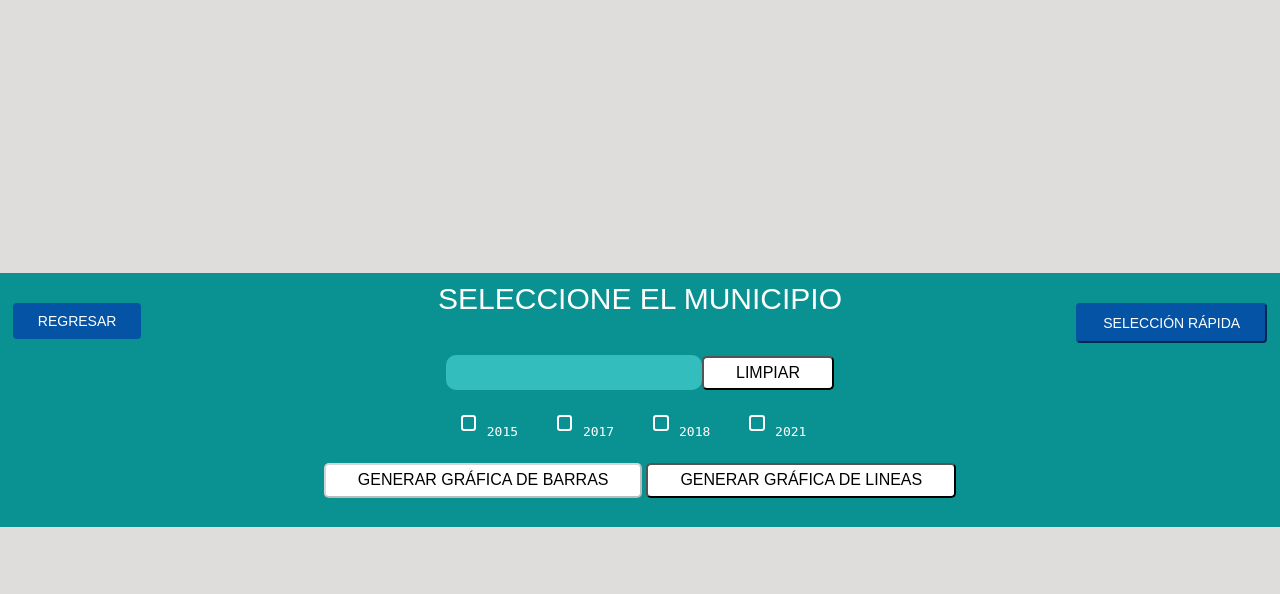
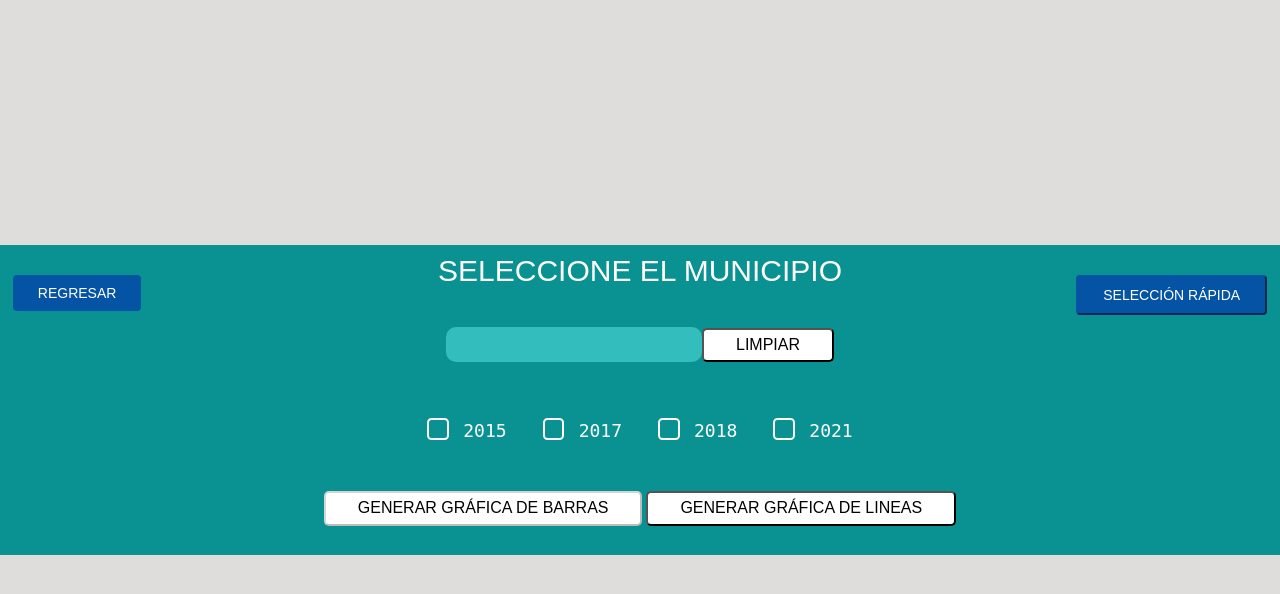
Before and after one commit to Ivancirijillo/app, a Flask app: page /Graficas in a window 1280 px wide. Shown: the top 594 px of the page. Run offline with Flask 2, Linux system fonts and the light colour scheme.

Commit message:
Correccion estilos

```diff
--- a/static/css/index.css
+++ b/static/css/index.css
@@ -98,7 +98,6 @@ body {
 }
  /*BOTON buscar */
 .buscador,
-.yearV,
 .botonGraficas{
 	background-color: #0A9292;
   height: 8%;
@@ -113,17 +112,6 @@ body {
 .botonGraficas .Bbuscar{
   border-radius: 0 0 0 100px;
 } */
-
-input[type="checkbox"] + label {
-    color: #fff;
-    line-height: 3em;
-    font-size: medium;
-    margin-right: 1%;
-}
-
-input[type="checkbox"]:checked + label {
-    font-weight: bold;
-}
 
 .Bbuscar,
 .buscar,
@@ -420,6 +408,7 @@ input[type="checkbox"]:checked + label {
      /*----------------- estilos de checkbox -------------------*/
 
      .yearV {
+      height: 15%;
       position: relative;
       font-family: monospace;
       background-color: #0A9292;
```
